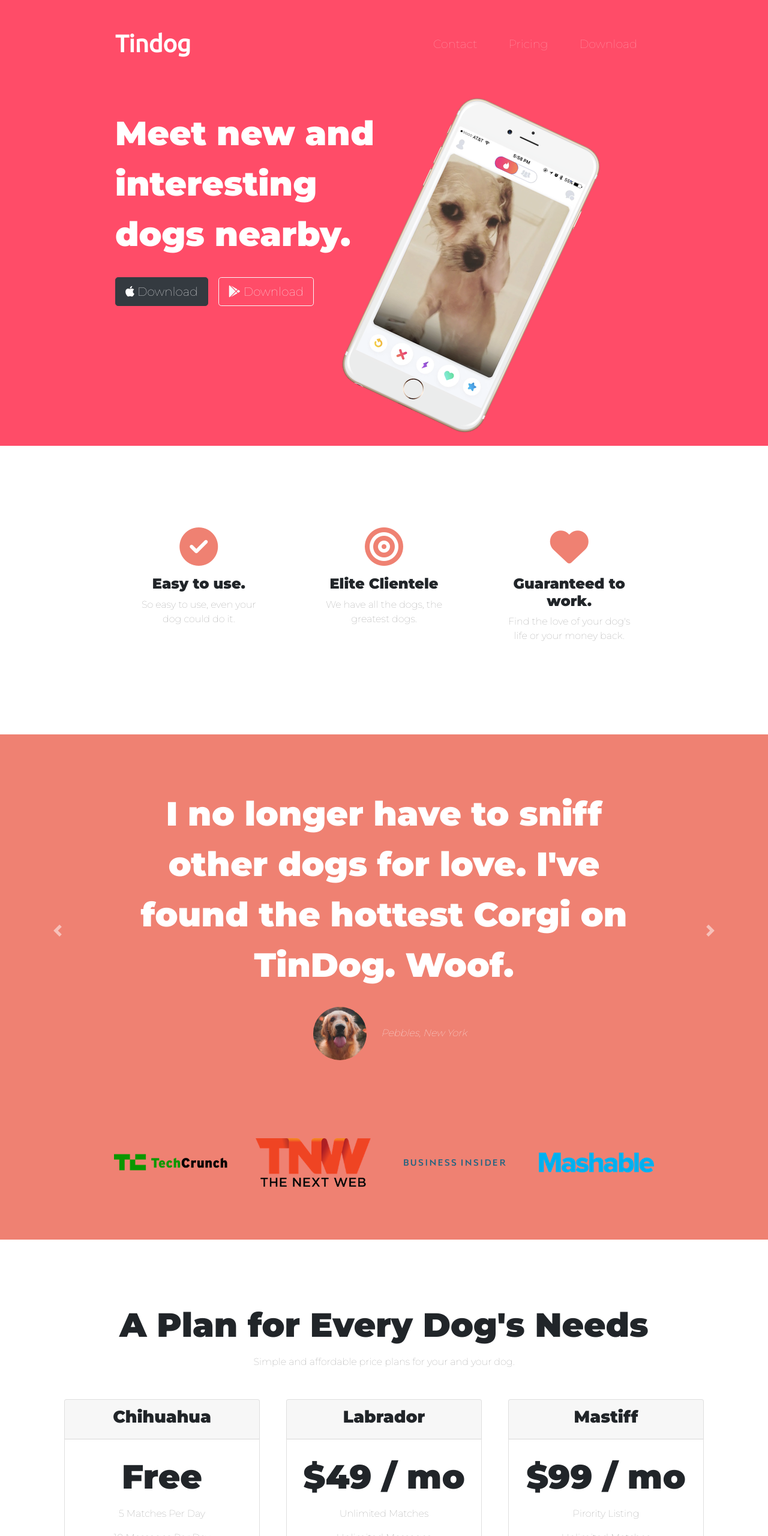
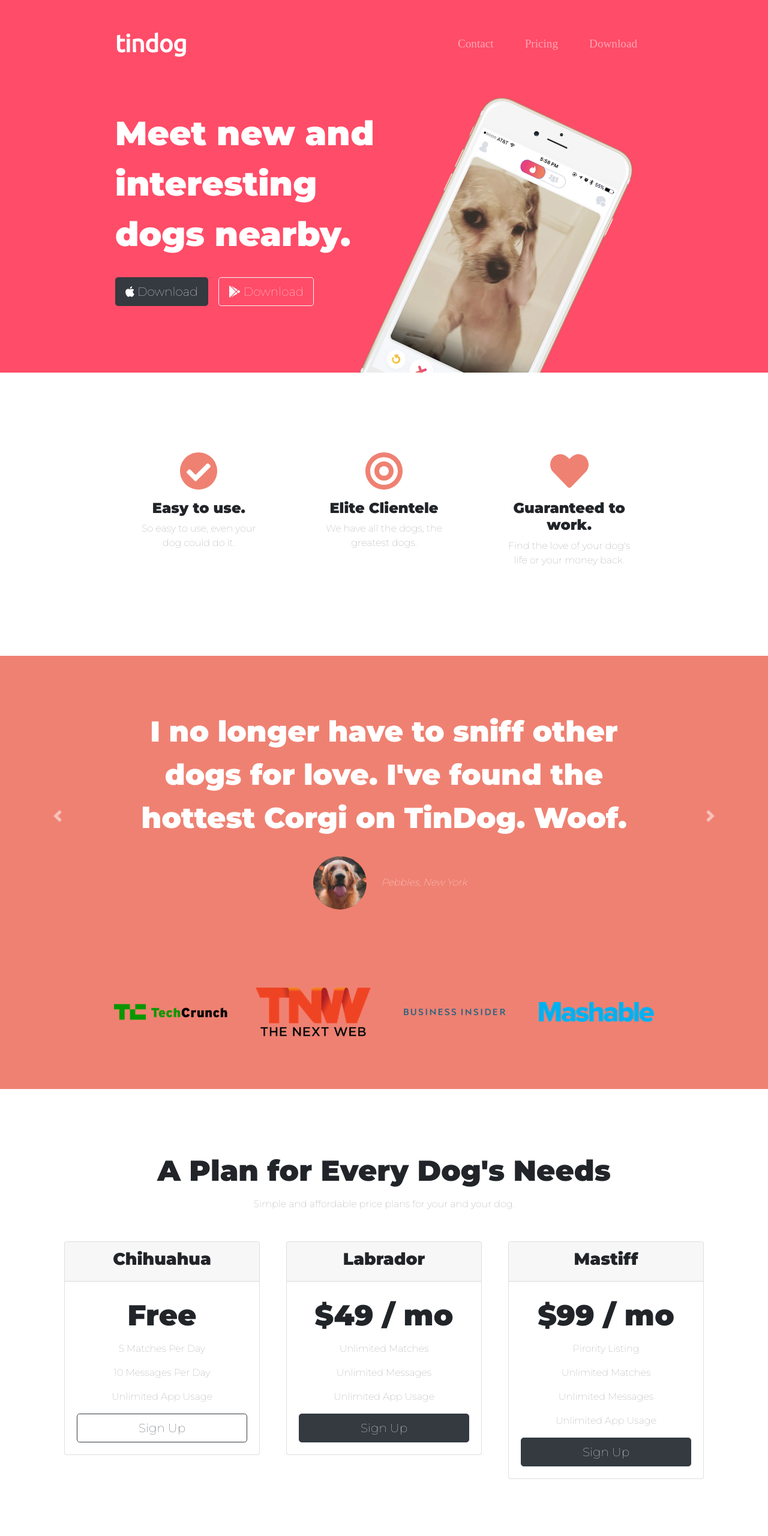
Before and after one commit to Diti0071/TinDog, a plain HTML site: page index.html in a window 1280 px wide. Shown: the top 2560 px of the page at 60% size. Drawn offline with nearby package versions, Linux system fonts and the light colour scheme.

Commit message:
Completed TinDog site

```diff
--- a/css/styles.css
+++ b/css/styles.css
@@ -1,46 +1,55 @@
+
 body {
-    font-family: 'Montserrat';
+  font-family: "Montserrat";
+  text-align: center;
 }
 
-#title {
-    background-color: #ff4c68;
-}
-
-.container-fluid {
-    padding: 3% 15%;
-}
-
-h1 {
-    color: white;
-    font-family: 'Montserrat', sans-serif;
-    font-size: 3.5rem;
+h1, h2, h3, h4, h5, h6 {
+  font-family: "Montserrat";
   font-weight: 900;
-    line-height: 1.5;
-}
-
-h2 {
-    font-family: 'Montserrat';
-    font-size: 3.5rem;
-    font-weight: 900;
-    line-height: 1.5;
-}
-
-h3 {
-    font-family: 'Montserrat';
-    font-weight: bold;
 }
 
 p {
   color: #8f8f8f;
 }
 
-/* Navigation bar */
+/* Headings */
+
+.big-heading {
+  font-size: 3.5rem;
+  line-height: 1.5;
+}
+
+.section-heading {
+  font-size: 3rem;
+  line-height: 1.5;
+}
+
+/* Containers */
+
+.container-fluid{
+  padding: 7% 15%;
+}
+
+/* Sections */
+
+.colored-section {
+  background-color: #ff4c68;
+  color: #fff;
+}
+
+.white-section {
+  background-color: #fff;
+}
+
+/* Navigation Bar */
+
 .navbar {
   padding: 0 0 4.5rem;
 }
 
 .navbar-brand {
-    font-family: 'Ubuntu';
+  font-family: "Ubuntu";
   font-size: 2.5rem;
   font-weight: bold;
 }
@@ -51,25 +60,40 @@
 
 .nav-link {
   font-size: 1.2rem;
-    font-family: 'Montserrat';
-    font-weight: 100;
+  font-family: "Montserrat-Light";
 }
 
-/* Download Buttons */
+/* Buttons */
+
 .download-button {
   margin: 5% 3% 5% 0;
 }
 
+/* Title Section */
+
+#title {
+  background-color: #ff4c68;
+  color: #fff;
+  text-align: left;
+}
+
+#title .container-fluid {
+  padding: 3% 15% 7%;
+}
+
 /* Title Image */
-.img-title {
+
+.title-image {
   width: 60%;
   transform: rotate(25deg);
+  position: absolute;
+  right: 30%;
 }
 
+/* Features Section */
 
-/* Features Section */
 #features {
-    padding: 7% 15%;
+  position: relative;
 }
 
 .feature-title {
@@ -77,8 +101,7 @@
 }
 
 .feature-box {
-    text-align: center;
-    padding: 5%;
+  padding: 4.5%;
 }
 
 .icon {
@@ -90,42 +113,67 @@
   color: #ff4c68;
 }
 
-/* Testimonials Section */
+/* Testimonial Section */
+
 #testimonials {
-    color: #fff;
-    text-align: center;
   background-color: #ef8172;
+}
+
+.testimonial-text {
+  font-size: 3rem;
+  line-height: 1.5;
 }
 
 .testimonial-image {
   width: 10%;
+  border-radius: 100%;
   margin: 20px;
-    border-radius: 100%;
 }
 
-/* Press Section */
+
 #press {
   background-color: #ef8172;
-    text-align: center;
   padding-bottom: 3%;
 }
 
-.img-press {
+.press-logo {
   width: 15%;
   margin: 20px 20px 50px;
 }
 
-/* Carousel  */
-.carousel-item {
-    padding: 7% 15%;
+/* Pricing Section */
+
+#pricing {
+  padding: 100px;
 }
 
-/* Pricing Section */
-#pricing {
-    padding: 100px;
+.price-text {
+  font-size: 3rem;
+  line-height: 1.5;
+}
+
+.pricing-column {
+  padding: 3% 2%;
+}
+
+/* CTA Section */
+
+
+/* Footer Section */
+
+
+.social-icon {
+  margin: 20px 10px;
+}
+
+@media (max-width: 1028px) {
+
+  #title {
     text-align: center;
   }
 
-.pricing-section {
-    padding: 3% 2%;
+  .title-image {
+    position: static;
+    transform: rotate(0);
   }
+}
--- a/index.html
+++ b/index.html
@@ -5,71 +5,72 @@
   <meta charset="utf-8">
   <title>TinDog</title>
 
-  <!-- CSS stylesheets -->
-  <link rel="stylesheet" href="https://stackpath.bootstrapcdn.com/bootstrap/4.5.2/css/bootstrap.min.css"
-    integrity="sha384-JcKb8q3iqJ61gNV9KGb8thSsNjpSL0n8PARn9HuZOnIxN0hoP+VmmDGMN5t9UJ0Z" crossorigin="anonymous">
+  <!-- Google Fonts -->
+  <link href="https://fonts.googleapis.com/css2?family=Montserrat:wght@100;900&family=Ubuntu&display=swap" rel="stylesheet">
+
+  <!-- CSS Stylesheets -->
+  <link rel="stylesheet" href="https://maxcdn.bootstrapcdn.com/bootstrap/4.0.0/css/bootstrap.min.css" integrity="sha384-Gn5384xqQ1aoWXA+058RXPxPg6fy4IWvTNh0E263XmFcJlSAwiGgFAW/dAiS6JXm" crossorigin="anonymous">
   <link rel="stylesheet" href="css/styles.css">
 
-  <!-- Google Fonts -->
-  <link href="https://fonts.googleapis.com/css2?family=Montserrat:wght@100;900&family=Ubuntu&display=swap"
-    rel="stylesheet">
-
   <!-- Font Awesome -->
-  <script src="https://kit.fontawesome.com/372897fd68.js" crossorigin="anonymous"></script>
-
+  <script defer src="https://use.fontawesome.com/releases/v5.0.7/js/all.js"></script>
 
   <!-- Bootstrap Scripts -->
-  <script src="https://code.jquery.com/jquery-3.5.1.slim.min.js"
-    integrity="sha384-DfXdz2htPH0lsSSs5nCTpuj/zy4C+OGpamoFVy38MVBnE+IbbVYUew+OrCXaRkfj" crossorigin="anonymous">
-  </script>
-  <script src="https://cdn.jsdelivr.net/npm/popper.js@1.16.1/dist/umd/popper.min.js"
-    integrity="sha384-9/reFTGAW83EW2RDu2S0VKaIzap3H66lZH81PoYlFhbGU+6BZp6G7niu735Sk7lN" crossorigin="anonymous">
-  </script>
-  <script src="https://stackpath.bootstrapcdn.com/bootstrap/4.5.2/js/bootstrap.min.js"
-    integrity="sha384-B4gt1jrGC7Jh4AgTPSdUtOBvfO8shuf57BaghqFfPlYxofvL8/KUEfYiJOMMV+rV" crossorigin="anonymous">
-  </script>
+  <script src="https://code.jquery.com/jquery-3.2.1.slim.min.js" integrity="sha384-KJ3o2DKtIkvYIK3UENzmM7KCkRr/rE9/Qpg6aAZGJwFDMVNA/GpGFF93hXpG5KkN" crossorigin="anonymous"></script>
+  <script src="https://cdnjs.cloudflare.com/ajax/libs/popper.js/1.12.9/umd/popper.min.js" integrity="sha384-ApNbgh9B+Y1QKtv3Rn7W3mgPxhU9K/ScQsAP7hUibX39j7fakFPskvXusvfa0b4Q" crossorigin="anonymous"></script>
+  <script src="https://maxcdn.bootstrapcdn.com/bootstrap/4.0.0/js/bootstrap.min.js" integrity="sha384-JZR6Spejh4U02d8jOt6vLEHfe/JQGiRRSQQxSfFWpi1MquVdAyjUar5+76PVCmYl" crossorigin="anonymous"></script>
 </head>
 
 <body>
 
-  <section id="title">
+  <section class="colored-section" id="title">
+
     <div class="container-fluid">
+
       <!-- Nav Bar -->
+
       <nav class="navbar navbar-expand-lg navbar-dark">
-        <a class="navbar-brand" href="">Tindog</a>
-        <button class="navbar-toggler" type="button" data-toggle="collapse" data-target="#navbarSupportedContent"
-          aria-controls="navbarSupportedContent" aria-expanded="false" aria-label="Toggle navigation">
+
+        <a class="navbar-brand" href="">tindog</a>
+
+        <button class="navbar-toggler" type="button" data-toggle="collapse" data-target="#navbarTogglerDemo02">
             <span class="navbar-toggler-icon"></span>
         </button>
-        <div class="collapse navbar-collapse" id="navbarSupportedContent">
+
+        <div class="collapse navbar-collapse" id="navbarTogglerDemo02">
+
           <ul class="navbar-nav ml-auto">
             <li class="nav-item">
-              <a class="nav-link" href="">Contact</a>
+              <a class="nav-link" href="#footer">Contact</a>
             </li>
             <li class="nav-item">
-              <a class="nav-link" href="">Pricing</a>
+              <a class="nav-link" href="#pricing">Pricing</a>
             </li>
             <li class="nav-item">
-              <a class="nav-link" href="">Download</a>
+              <a class="nav-link" href="#cta">Download</a>
             </li>
           </ul>
+
         </div>
       </nav>
 
 
       <!-- Title -->
+
       <div class="row">
+
         <div class="col-lg-6">
-          <h1>Meet new and interesting dogs nearby.</h1>
-          <button type="button" class="btn btn-dark btn-lg download-button"><i class="fab fa-apple"></i>
-            Download</button>
-          <button type="button" class="btn btn-outline-light btn-lg download-button"><i class="fab fa-google-play"></i>
-            Download</button>
+          <h1 class="big-heading">Meet new and interesting dogs nearby.</h1>
+          <button type="button" class="btn btn-dark btn-lg download-button"><i class="fab fa-apple"></i> Download</button>
+          <button type="button" class="btn btn-outline-light btn-lg download-button"><i class="fab fa-google-play"></i> Download</button>
         </div>
+
         <div class="col-lg-6">
-          <img class="img-title" src="images/iphone6.png" alt="iphone-mockup">
+          <img class="title-image" src="images/iphone6.png" alt="iphone-mockup">
         </div>
+
       </div>
+
     </div>
 
   </section>
@@ -77,7 +78,10 @@
 
   <!-- Features -->
 
-  <section id="features">
+  <section class="white-section" id="features">
+
+    <div class="container-fluid">
+
       <div class="row">
         <div class="feature-box col-lg-4">
           <i class="icon fas fa-check-circle fa-4x"></i>
@@ -97,98 +101,109 @@
           <p>Find the love of your dog's life or your money back.</p>
         </div>
       </div>
+
+
+    </div>
   </section>
 
 
   <!-- Testimonials -->
 
-  <section id="testimonials">
-    <div id="carouselExampleControls" class="carousel slide" data-ride="false">
+  <section class="colored-section" id="testimonials">
+
+    <div id="testimonial-carousel" class="carousel slide" data-ride="false">
       <div class="carousel-inner">
-        <div class="carousel-item active">
-          <h2>I no longer have to sniff other dogs for love. I've found the hottest Corgi on TinDog. Woof.</h2>
+        <div class="carousel-item active container-fluid">
+          <h2 class="testimonial-text">I no longer have to sniff other dogs for love. I've found the hottest Corgi on TinDog. Woof.</h2>
           <img class="testimonial-image" src="images/dog-img.jpg" alt="dog-profile">
           <em>Pebbles, New York</em>
         </div>
-        <div class="carousel-item">
-          <h2 class="testimonial-text">My dog used to be so lonely, but with TinDog's help, they've found the love of
-            their life. I think.</h2>
+        <div class="carousel-item container-fluid">
+          <h2 class="testimonial-text">My dog used to be so lonely, but with TinDog's help, they've found the love of their life. I think.</h2>
           <img class="testimonial-image" src="images/lady-img.jpg" alt="lady-profile">
           <em>Beverly, Illinois</em>
         </div>
       </div>
-      <a class="carousel-control-prev" href="#carouselExampleControls" role="button" data-slide="prev">
+      <a class="carousel-control-prev" href="#testimonial-carousel" role="button" data-slide="prev">
     <span class="carousel-control-prev-icon"></span>
       </a>
-      <a class="carousel-control-next" href="#carouselExampleControls" role="button" data-slide="next">
+      <a class="carousel-control-next" href="#testimonial-carousel" role="button" data-slide="next">
     <span class="carousel-control-next-icon"></span>
       </a>
     </div>
+
   </section>
 
 
   <!-- Press -->
 
-  <section id="press">
-    <img class="img-press" src="images/TechCrunch.png" alt="tc-logo">
-    <img class="img-press" src="images/tnw.png" alt="tnw-logo">
-    <img class="img-press" src="images/bizinsider.png" alt="biz-insider-logo">
-    <img class="img-press" src="images/mashable.png" alt="mashable-logo">
+  <section class="colored-section" id="press">
+    <img class="press-logo" src="images/techcrunch.png" alt="tc-logo">
+    <img class="press-logo" src="images/tnw.png" alt="tnw-logo">
+    <img class="press-logo" src="images/bizinsider.png" alt="biz-insider-logo">
+    <img class="press-logo" src="images/mashable.png" alt="mashable-logo">
 
   </section>
 
 
   <!-- Pricing -->
 
-  <section id="pricing">
+  <section class="white-section" id="pricing">
 
-    <h2>A Plan for Every Dog's Needs</h2>
+    <h2 class="section-heading">A Plan for Every Dog's Needs</h2>
     <p>Simple and affordable price plans for your and your dog.</p>
 
     <div class="row">
-      <div class="pricing-section col-lg-4 col-md-6">
+
+      <div class="pricing-column col-lg-4 col-md-6">
         <div class="card">
           <div class="card-header">
             <h3>Chihuahua</h3>
           </div>
           <div class="card-body">
-            <h2>Free</h2>
+            <h2 class="price-text">Free</h2>
             <p>5 Matches Per Day</p>
             <p>10 Messages Per Day</p>
             <p>Unlimited App Usage</p>
-            <button type="button" class="btn btn-outline-dark btn-lg btn-block">Sign Up</button>
+            <button class="btn btn-lg btn-block btn-outline-dark" type="button">Sign Up</button>
           </div>
         </div>
       </div>
-      <div class="pricing-section col-lg-4 col-md-6">
+
+      <div class="pricing-column col-lg-4 col-md-6">
         <div class="card">
           <div class="card-header">
             <h3>Labrador</h3>
           </div>
           <div class="card-body">
-            <h2>$49 / mo</h2>
+            <h2 class="price-text">$49 / mo</h2>
             <p>Unlimited Matches</p>
             <p>Unlimited Messages</p>
             <p>Unlimited App Usage</p>
-            <button type="button" class="btn btn-dark btn-lg btn-block">Sign Up</button>
+            <button class="btn btn-lg btn-block btn-dark" type="button">Sign Up</button>
           </div>
         </div>
       </div>
-      <div class="pricing-section col-lg-4">
+
+      <div class="pricing-column col-lg-4">
         <div class="card">
           <div class="card-header">
             <h3>Mastiff</h3>
           </div>
           <div class="card-body">
-            <h2>$99 / mo</h2>
+            <h2 class="price-text">$99 / mo</h2>
             <p>Pirority Listing</p>
             <p>Unlimited Matches</p>
             <p>Unlimited Messages</p>
             <p>Unlimited App Usage</p>
-            <button type="button" class="btn btn-dark btn-lg btn-block">Sign Up</button>
+            <button class="btn btn-lg btn-block btn-dark" type="button">Sign Up</button>
+
           </div>
         </div>
       </div>
+
+
+
     </div>
 
   </section>
@@ -196,21 +211,27 @@
 
   <!-- Call to Action -->
 
-  <section id="cta">
+  <section class="colored-section" id="cta">
 
-    <h3>Find the True Love of Your Dog's Life Today.</h3>
-    <button type="button">Download</button>
-    <button type="button">Download</button>
+    <div class="container-fluid">
 
+      <h3 class="big-heading">Find the True Love of Your Dog's Life Today.</h3>
+      <button class="download-button btn btn-lg btn-dark" type="button"><i class="fab fa-apple"></i> Download</button>
+      <button class="download-button btn btn-lg brn-light" type="button"><i class="fab fa-google-play"></i> Download</button>
+    </div>
   </section>
 
 
   <!-- Footer -->
 
-  <footer id="footer">
-
-    <p>© Copyright 2018 TinDog</p>
-
+  <footer class="white-section" id="footer">
+    <div class="container-fluid">
+      <i class="social-icon fab fa-facebook-f"></i>
+      <i class="social-icon fab fa-twitter"></i>
+      <i class="social-icon fab fa-instagram"></i>
+      <i class="social-icon fas fa-envelope"></i>
+      <p>© Copyright 2020 TinDog</p>
+    </div>
   </footer>
 
 
```
Also changed, not shown: images/HTMAA-thumbnail.png (added), images/angela.png (added). Lines whose indentation alone changed are shown as unchanged.
